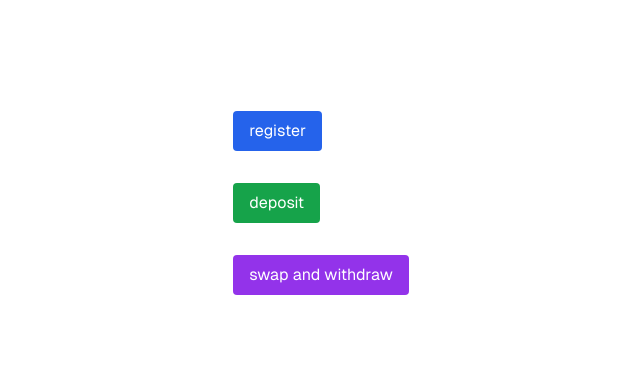
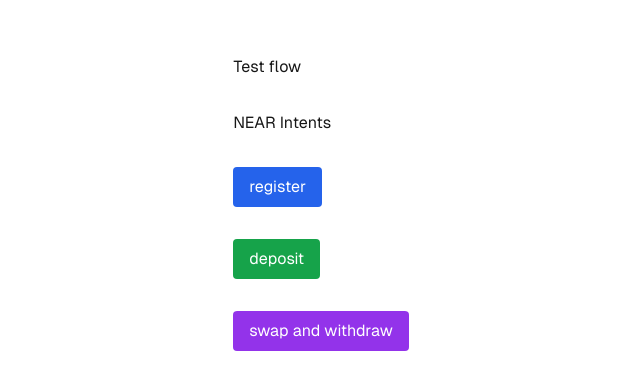
Before and after one commit to charleslavon/ft-allowance-agent, a Next.js app in the folder bitte-agent/: page / in a window 1280 px wide. Shown: the part 197-586 px from the top of the page, without its empty margins (319-959 px from the left). Built offline with nearby package versions, Linux system fonts and the light colour scheme.

Commit message:
test buttons

```diff
--- a/bitte-agent/src/app/page.tsx
+++ b/bitte-agent/src/app/page.tsx
@@ -2,6 +2,8 @@
   return (
     <div className="grid grid-rows-[20px_1fr_20px] items-center justify-items-center min-h-screen p-8 pb-20 gap-16 sm:p-20 font-[family-name:var(--font-geist-sans)]">
       <main className="flex flex-col gap-8 row-start-2 items-center sm:items-start">
+      <h1>Test flow</h1>
+      <h2>NEAR Intents</h2>
         <button className="px-4 py-2 bg-blue-600 text-white rounded hover:bg-blue-700">
           register
         </button>
```
